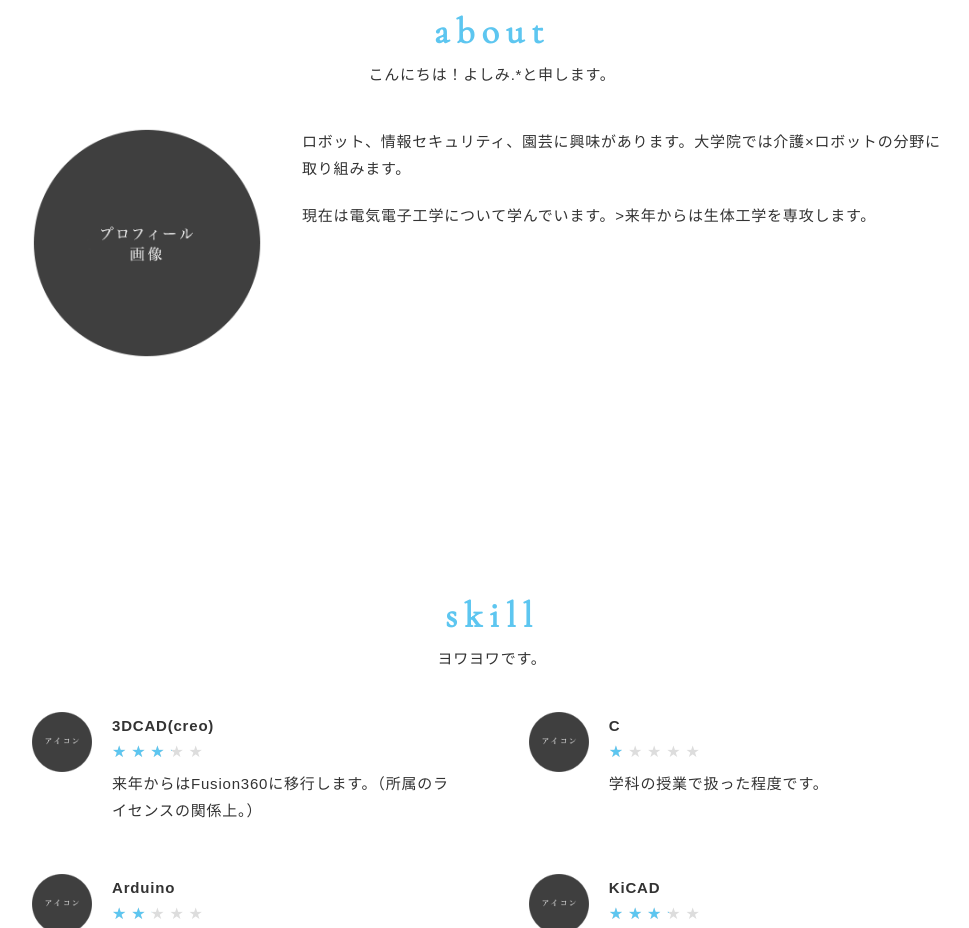
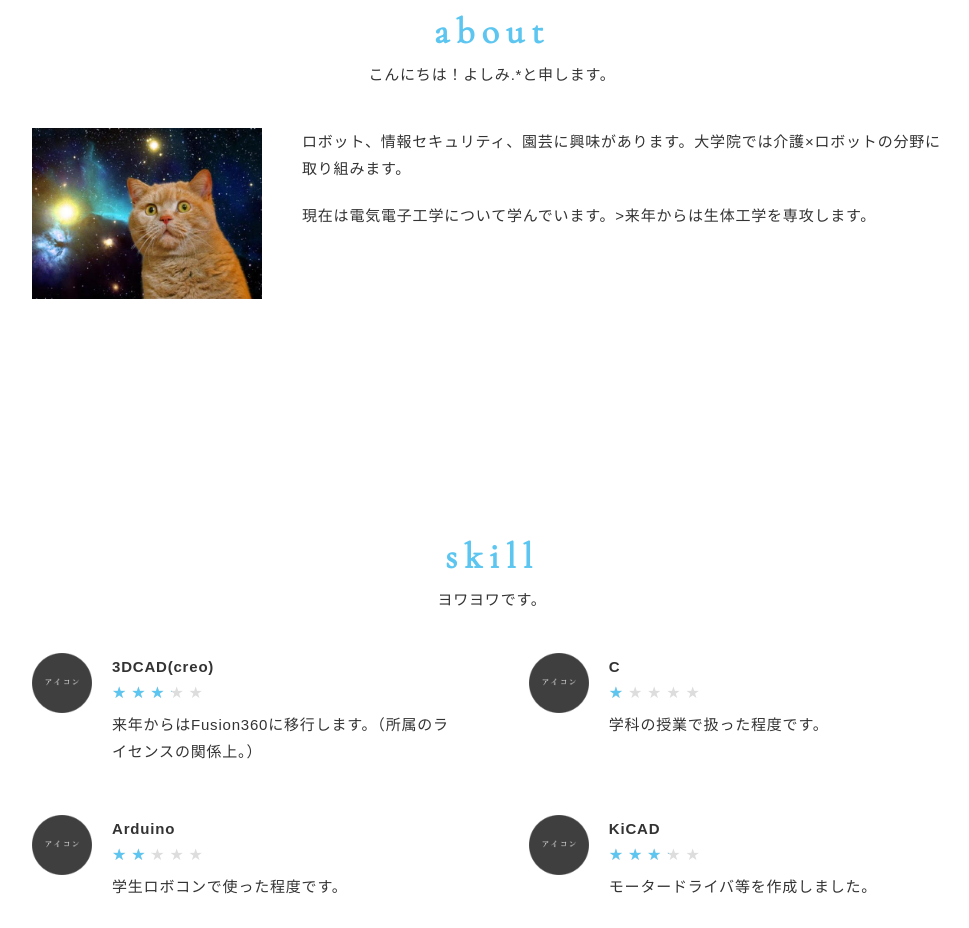
Before and after one commit to yoshi0815/portfolio, a plain HTML site: page index.html in a window 1280 px wide. Shown: the part 2820-3748 px from the top of the page, without its empty margins (148-1117 px from the left). Drawn offline with nearby package versions, Linux system fonts and the light colour scheme; a script that the page names is missing.

Commit message:
add
add picture.

```diff
--- a/index.html
+++ b/index.html
@@ -180,7 +180,7 @@
           <div class="section-body about">
             <div class="about-item">
               <div class="about-image-wrapper">
-                <img class="about-image" src="img/profile/profile.png" alt=""></div>
+                <img class="about-image" src="img/profile/pro.png" alt=""></div>
               <div class="about-body">
                 <p>
                   ロボット、情報セキュリティ、園芸に興味があります。大学院では介護×ロボットの分野に取り組みます。
```
Also changed, not shown: img/profile/pro.png (added).
